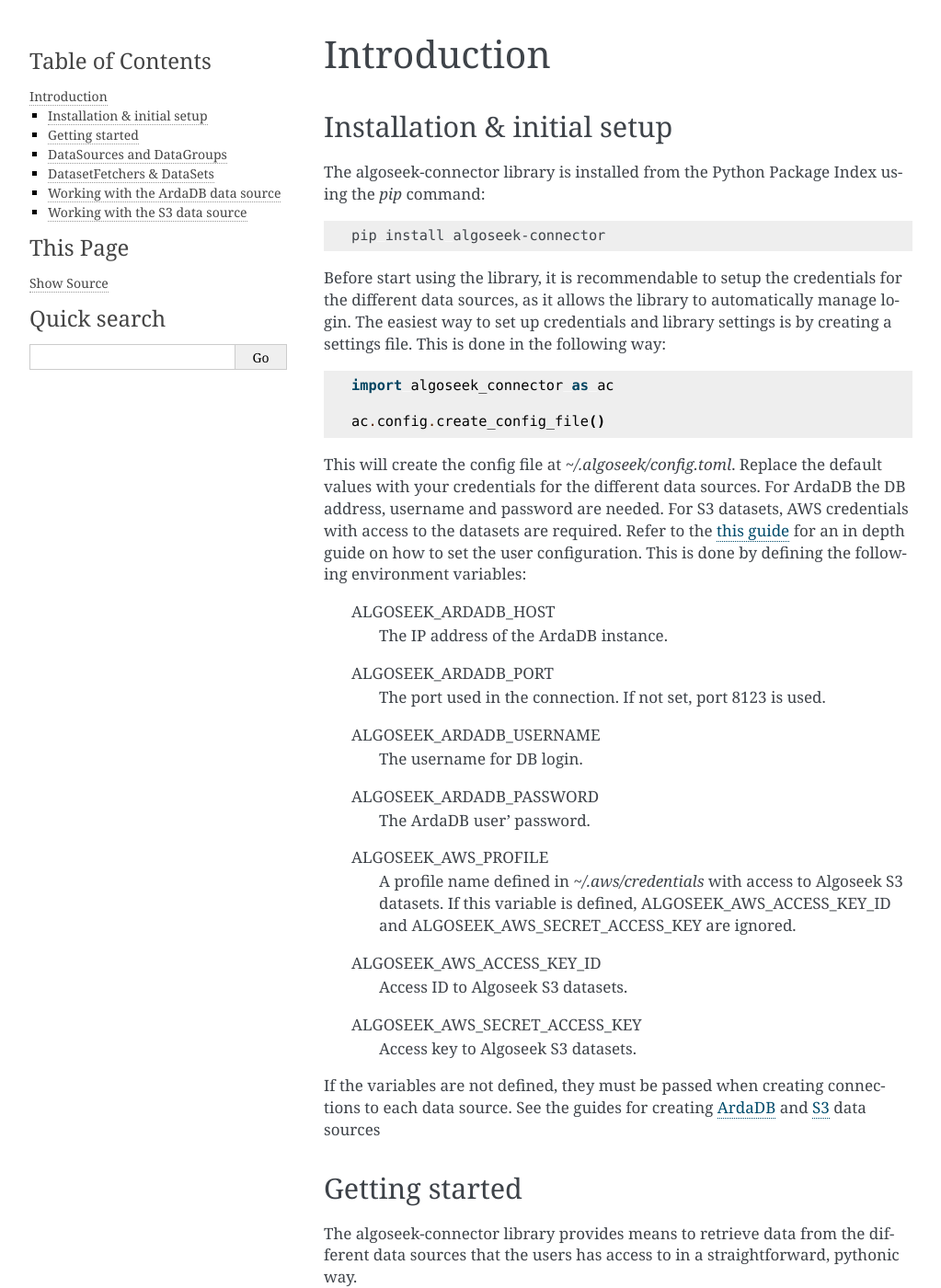
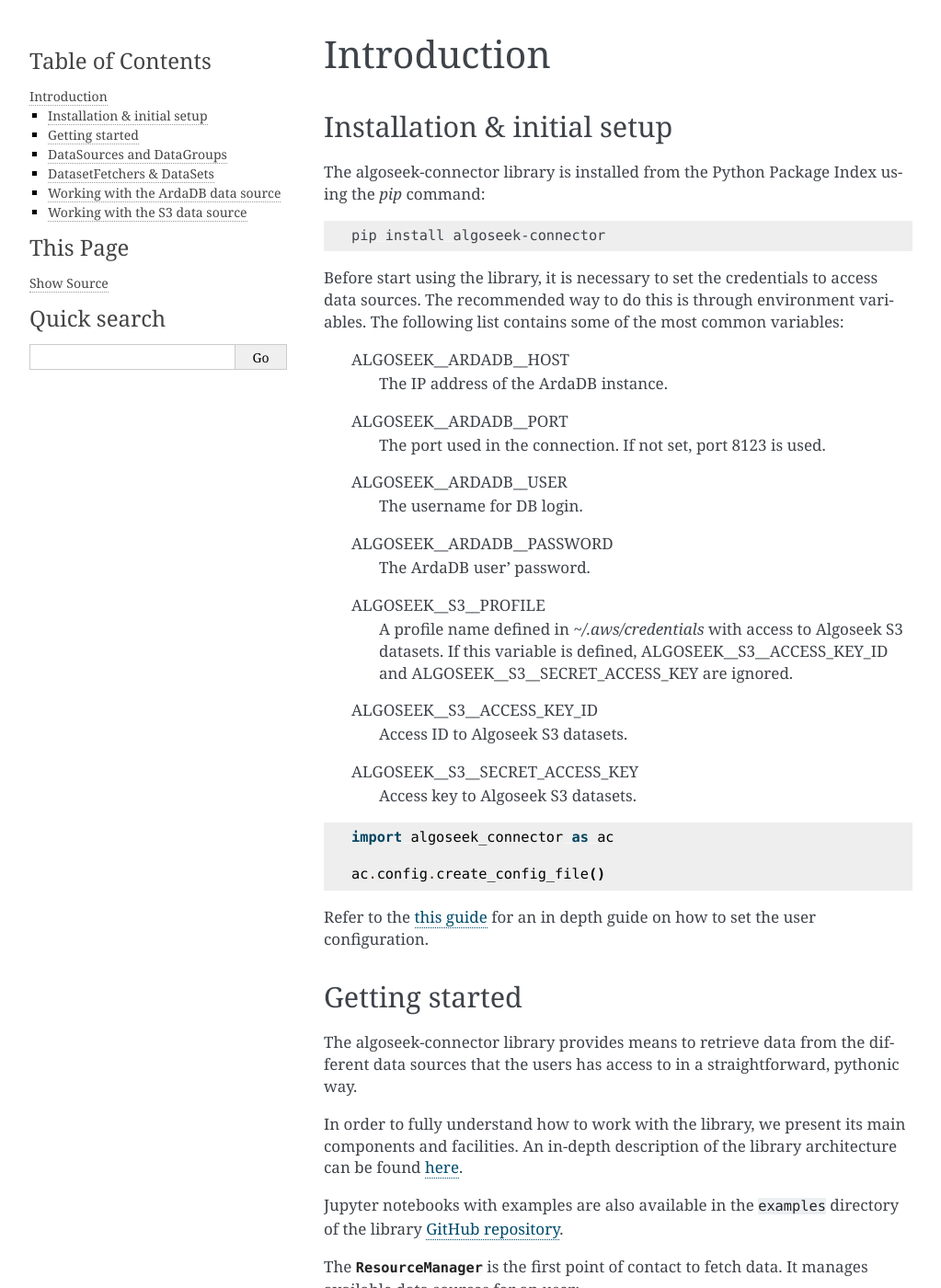
Before and after one commit to algoseekgit/algoseek-connector, a Sphinx documentation site: the page built from docs/algoseek_connector/tutorials/datasets.rst, in a window 1280 px wide and 1400 px high. Shown: the whole window at 92% size, without its empty margins (118-1141 px from the left). Built offline with Sphinx 7.4.7, drawn with Linux system fonts in a browser that asks for light colours; pages that are not in the unit, such as notebooks, are missing from menus.

Commit message:
docs: Reorganize tutorial docs.

```diff
--- a/docs/tutorials/datasets.rst
+++ b/docs/algoseek_connector/tutorials/datasets.rst
@@ -13,10 +13,26 @@
 
     pip install algoseek-connector
 
-Before start using the library, it is recommendable to setup the credentials for
-the different data sources, as it allows the library to automatically manage
-login. The easiest way to set up credentials and library settings is by
-creating a settings file. This is done in the following way:
+Before start using the library, it is necessary to set the credentials to access
+data sources. The recommended way to do this is through environment variables.
+The following list contains some of the most common variables:
+
+    ALGOSEEK__ARDADB__HOST
+        The IP address of the ArdaDB instance.
+    ALGOSEEK__ARDADB__PORT
+        The port used in the connection. If not set, port 8123 is used.
+    ALGOSEEK__ARDADB__USER
+        The username for DB login.
+    ALGOSEEK__ARDADB__PASSWORD
+        The ArdaDB user' password.
+    ALGOSEEK__S3__PROFILE
+        A profile name defined in `~/.aws/credentials` with access to Algoseek
+        S3 datasets. If this variable is defined, ALGOSEEK__S3__ACCESS_KEY_ID and
+        ALGOSEEK__S3__SECRET_ACCESS_KEY are ignored.
+    ALGOSEEK__S3__ACCESS_KEY_ID
+        Access ID to Algoseek S3 datasets.
+    ALGOSEEK__S3__SECRET_ACCESS_KEY
+        Access key to Algoseek S3 datasets.
 
 .. code-block:: python
 
@@ -24,34 +40,8 @@
 
     ac.config.create_config_file()
 
-This will create the config file at `~/.algoseek/config.toml`. Replace the
-default values with your credentials for the different data sources. For ArdaDB
-the DB address, username and password are needed. For S3 datasets, AWS
-credentials with access to the datasets are required. Refer to the
-:ref:`this guide <configuration>` for an in depth guide on how to set the user
-configuration.
-This is done by defining the following environment variables:
-
-    ALGOSEEK_ARDADB_HOST
-        The IP address of the ArdaDB instance.
-    ALGOSEEK_ARDADB_PORT
-        The port used in the connection. If not set, port 8123 is used.
-    ALGOSEEK_ARDADB_USERNAME
-        The username for DB login.
-    ALGOSEEK_ARDADB_PASSWORD
-        The ArdaDB user' password.
-    ALGOSEEK_AWS_PROFILE
-        A profile name defined in `~/.aws/credentials` with access to Algoseek
-        S3 datasets. If this variable is defined, ALGOSEEK_AWS_ACCESS_KEY_ID and
-        ALGOSEEK_AWS_SECRET_ACCESS_KEY are ignored.
-    ALGOSEEK_AWS_ACCESS_KEY_ID
-        Access ID to Algoseek S3 datasets.
-    ALGOSEEK_AWS_SECRET_ACCESS_KEY
-        Access key to Algoseek S3 datasets.
-
-If the variables are not defined, they must be passed when creating connections
-to each data source. See the guides for creating
-:ref:`ArdaDB <ArdaDBDataSource>` and :ref:`S3 <S3DataSource>` data sources
+Refer to the :ref:`this guide <configuration>` for an in depth guide on how to
+set the user configuration.
 
 Getting started
 ---------------
@@ -64,8 +54,7 @@
 can be found :ref:`here <algoseek-architecture>`.
 
 Jupyter notebooks with examples are also available in the ``examples``
-directory of the library
-`GitHub repository <https://github.com/algoseekgit/algoseek-connector>`_.
+directory of the library `GitHub repository <https://github.com/algoseekgit/algoseek-connector>`_.
 
 The :py:class:`~algoseek_connector.manager.ResourceManager` is the first point of contact
 to fetch data. It manages available data sources for an user:
@@ -90,7 +79,7 @@
 
 .. code-block:: python
 
-    data_source = manager.create_data_source("ardadb")
+    data_source = manager.create_data_source("ArdaDB")
 
 DataSources and DataGroups
 --------------------------
@@ -109,7 +98,7 @@
 Also, the `groups` attribute maintains a collection of the
 :py:class:`~algoseek_connector.base.DataGroup` instances available in a data source:
 
-.. image:: ../_static/algoseek-groups.gif
+.. image:: ../../_static/algoseek-groups.gif
     :alt: Autocompletion of data groups in a data source.
 
 
@@ -135,7 +124,7 @@
 
 Available datasets are also listed in the `datasets` attribute:
 
-.. image:: ../_static/algoseek-datasets.gif
+.. image:: ../../_static/algoseek-datasets.gif
     :alt: Autocompletion of datasets in a data group.
 
 The members of the `datasets` attribute are instances of
@@ -150,7 +139,7 @@
 environment, the dataset description can be displayed, with links to sample data
 and documentation:
 
-.. image:: ../_static/algoseek-dataset-description.gif
+.. image:: ../../_static/algoseek-dataset-description.gif
     :alt: Description of datasets in jupyter notebooks.
 
 DataSetFetchers are responsible for downloading dataset files and for creating
@@ -253,7 +242,7 @@
 a Jupyter notebook environment, the compiled query can be used to display the
 query as a code block:
 
-.. image:: ../_static/sql-code-block.png
+.. image:: ../../_static/sql-code-block.png
     :alt: Displaying a SQL query as a code block in a Jupyter notebook.
 
 Creating select statements is a topic on its own. Refer to
```
Also changed, not shown: docs/algoseek_connector/tutorials.rst (added, +14 -0 lines), docs/algoseek_connector/tutorials/configuration.rst (renamed from docs/tutorials/configuration.rst), docs/algoseek_connector/tutorials/sql.rst (renamed from docs/tutorials/sql.rst).
